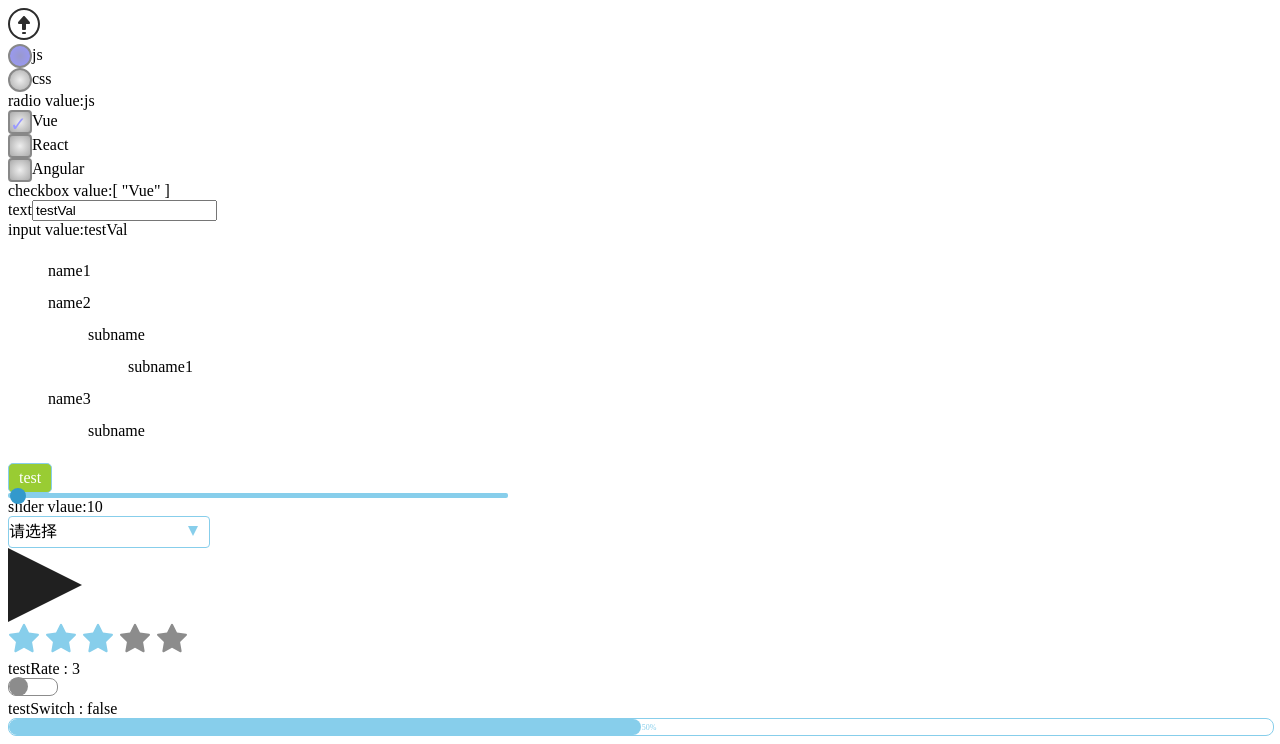
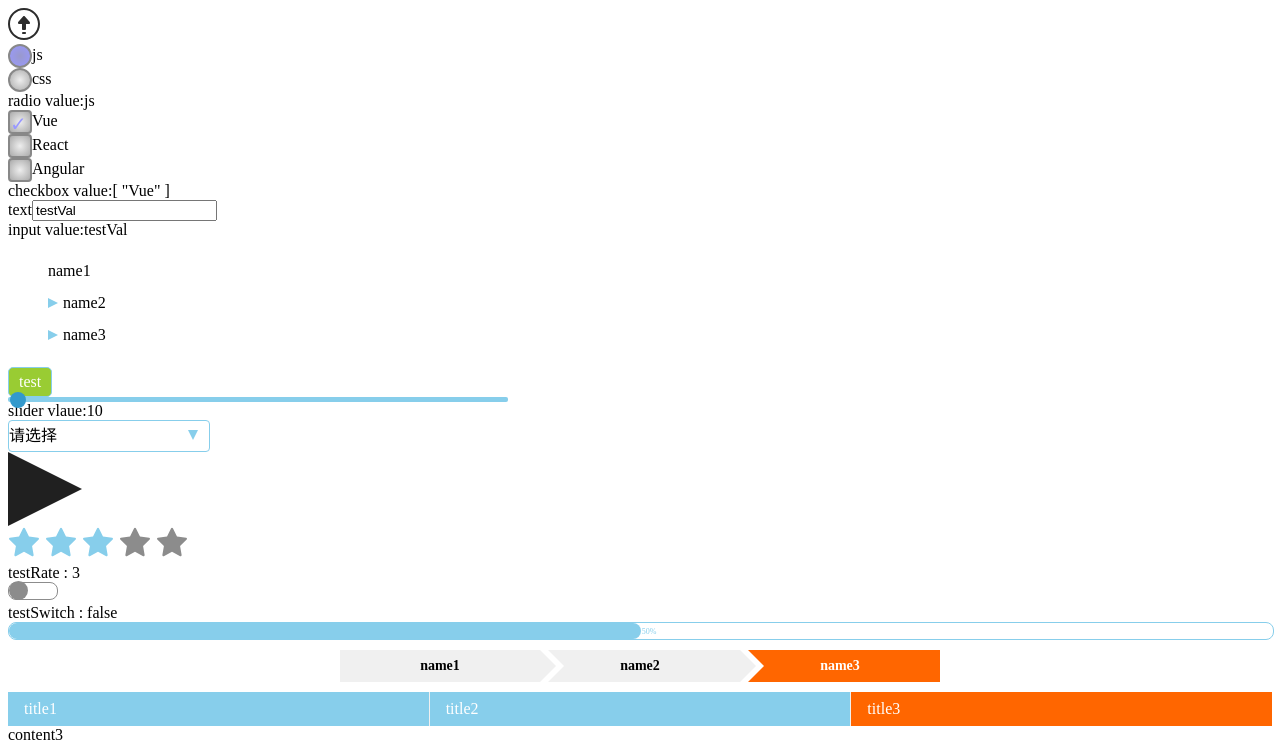
Before and after one commit to cheng87126/v-com, a Vue app: page / in a window 1280 px wide. Shown: the top 744 px of the page. Built offline with nearby package versions, Linux system fonts and the light colour scheme.

Commit message:
update tree.vue

```diff
--- a/src/app.vue
+++ b/src/app.vue
@@ -95,20 +95,26 @@ export default {
             checkboxVal:['Vue'],
             testVal:'testVal',
             testTree:[{
+                id:1,
                 name:'name1',
                 children:[]
             },{
+                id:2,
                 name:'name2',
                 children:[{
+                    id:3,
                     name:'subname',
                     children:[{
+                        id:4,
                         name:'subname1',
                         children:[]
                     }]
                 }]
             },{
+                id:5,
                 name:'name3',
                 children:[{
+                    id:6,
                     name:'subname',
                     children:[]
                 }]
--- a/src/tree.vue
+++ b/src/tree.vue
@@ -1,14 +1,31 @@
 <style scoped>
-    li{
-        list-style: none;
-        line-height: 32px;
-    }
+li{
+    list-style: none;
+    line-height: 32px;
+}
+.tree-triangle-right {
+    width: 0;
+    height: 0;
+    display: inline-block;
+    border-top: 5px solid transparent;
+    border-left: 10px solid skyblue;
+    border-bottom: 5px solid transparent;
+    margin-right: 5px;
+    cursor: pointer;
+}
+.tree-triangle-rotate{
+    transform: rotate(90deg);
+}
 </style>
 <template>
     <ul>
         <li v-for="item in treeData" :key="item.id">
-            {{item.name}}
-            <v-tree v-if="item.children.length !== 0" v-bind:treeData="item.children"></v-tree>
+            <span
+                v-on:click="toggle(item.id)"
+                v-bind:class="{'tree-triangle-right':item.children.length !== 0,'tree-triangle-rotate':showChild == item.id}"></span>{{item.name}}
+            <v-tree
+                v-if="item.children.length !== 0" v-bind:treeData="item.children"
+                v-show="showChild === item.id"></v-tree>
         </li>
     </ul>
 </template>
@@ -17,13 +34,18 @@ export default {
     name:'v-tree',
     data(){
         return{
-
+            showChild:''
         }
     },
     props:{
         treeData:{
             type:Array
         }
+    },
+    methods:{
+        toggle(id){
+            this.showChild === '' ? this.showChild = id : this.showChild = ''
+        }
     }
 }
 </script>
```
